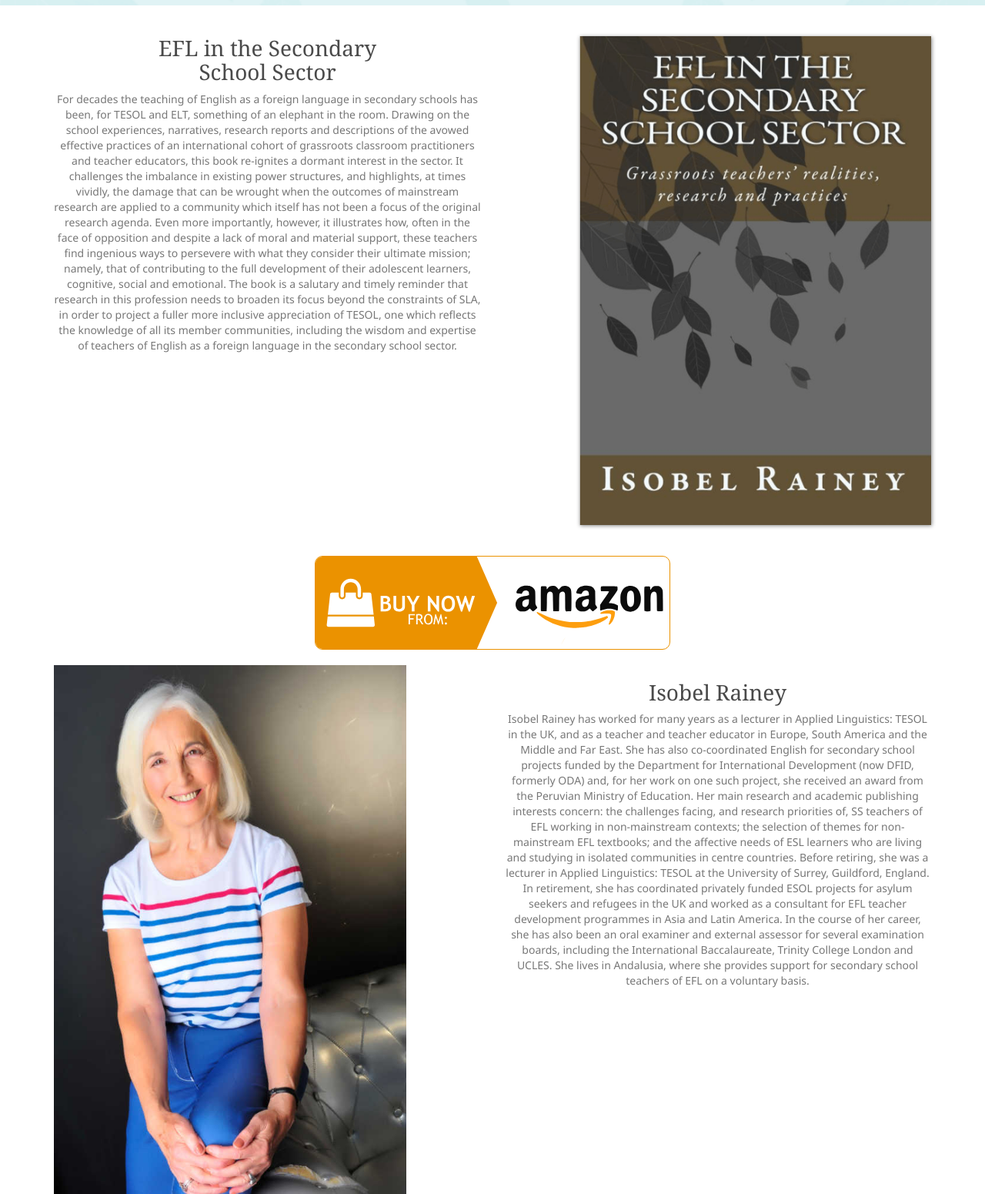
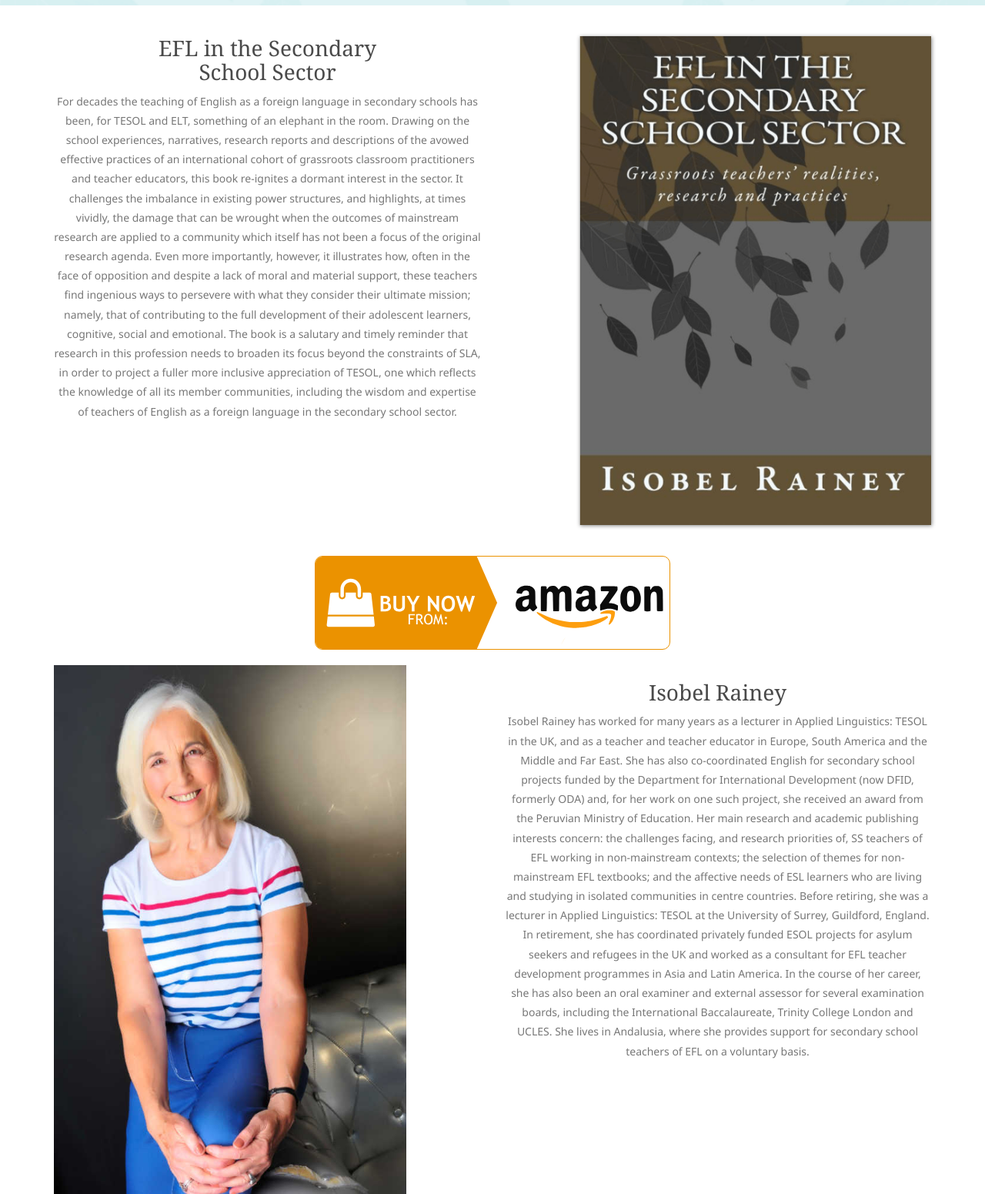
Before and after one commit to joweber123/isobel-book-1, a plain HTML site: page index.html in a window 1280 px wide. Shown: the part 162-1713 px from the top of the page at 77% size. Drawn offline with nearby package versions, Linux system fonts and the light colour scheme.

Commit message:
fixed line height

```diff
--- a/index.html
+++ b/index.html
@@ -32,7 +32,7 @@
         <div class="row">
           <div class="col-md-6 text-center showcase-left">
             <h1>EFL in the Secondary </br>School Sector</h1>
-              <p>For decades the teaching of English as a foreign language in secondary schools has been, for TESOL and ELT, something of an elephant in the room.  Drawing on the school experiences, narratives, research reports and descriptions of the avowed effective practices of an international cohort of grassroots classroom practitioners and teacher educators, this book re-ignites a dormant interest in the sector.  It challenges the imbalance in existing power structures, and highlights, at times vividly, the damage that can be wrought when the outcomes of mainstream research are applied to a community which itself has not been a focus of the original research agenda.  Even more importantly, however, it illustrates how, often in the face of opposition and despite a lack of moral and material support, these teachers find ingenious ways to persevere with what they consider their ultimate mission; namely, that of contributing to the full development of their adolescent learners, cognitive,  social and emotional. The book is a salutary and timely reminder that research in this profession needs to broaden its focus beyond the constraints of SLA, in order to project a fuller more inclusive appreciation of TESOL, one which reflects the knowledge of all its member communities, including the wisdom and expertise of teachers of English as a foreign language in the secondary school sector.
+              <p class ="extra-line-spacing">For decades the teaching of English as a foreign language in secondary schools has been, for TESOL and ELT, something of an elephant in the room.  Drawing on the school experiences, narratives, research reports and descriptions of the avowed effective practices of an international cohort of grassroots classroom practitioners and teacher educators, this book re-ignites a dormant interest in the sector.  It challenges the imbalance in existing power structures, and highlights, at times vividly, the damage that can be wrought when the outcomes of mainstream research are applied to a community which itself has not been a focus of the original research agenda.  Even more importantly, however, it illustrates how, often in the face of opposition and despite a lack of moral and material support, these teachers find ingenious ways to persevere with what they consider their ultimate mission; namely, that of contributing to the full development of their adolescent learners, cognitive,  social and emotional. The book is a salutary and timely reminder that research in this profession needs to broaden its focus beyond the constraints of SLA, in order to project a fuller more inclusive appreciation of TESOL, one which reflects the knowledge of all its member communities, including the wisdom and expertise of teachers of English as a foreign language in the secondary school sector.
             </p>
           </div>
           <div class="col-md-5 col-md-offset-1 showcase-right">
@@ -60,7 +60,7 @@
           </div>
           <div class="col-md-6 col-md-offset-1 text-center">
             <h1>Isobel Rainey</h1>
-            <p>Isobel Rainey  has worked for many years as a lecturer in Applied Linguistics: TESOL in the UK, and as a teacher and teacher educator in Europe, South America and the Middle and Far East.  She has also co-coordinated English for secondary school projects funded by the Department for International Development (now DFID, formerly ODA) and, for her work on one such project, she received an award from the Peruvian Ministry of Education. Her main research and academic publishing interests concern: the challenges facing, and research priorities of, SS teachers of EFL working in non-mainstream contexts; the selection of themes for non-mainstream EFL textbooks; and the affective needs of ESL learners who are living and studying in isolated communities in centre countries.  Before retiring, she was a lecturer in Applied Linguistics: TESOL at the University of Surrey, Guildford, England.  In retirement, she has coordinated privately funded ESOL projects for asylum seekers and refugees in the UK and worked as a consultant for EFL teacher development programmes in Asia and Latin America.  In the course of her career, she has also been an oral examiner and external assessor for several examination boards, including the International Baccalaureate, Trinity College London and UCLES. She lives in Andalusia, where she provides support for secondary school teachers of EFL on a voluntary basis.
+            <p class ="extra-line-spacing">Isobel Rainey  has worked for many years as a lecturer in Applied Linguistics: TESOL in the UK, and as a teacher and teacher educator in Europe, South America and the Middle and Far East.  She has also co-coordinated English for secondary school projects funded by the Department for International Development (now DFID, formerly ODA) and, for her work on one such project, she received an award from the Peruvian Ministry of Education. Her main research and academic publishing interests concern: the challenges facing, and research priorities of, SS teachers of EFL working in non-mainstream contexts; the selection of themes for non-mainstream EFL textbooks; and the affective needs of ESL learners who are living and studying in isolated communities in centre countries.  Before retiring, she was a lecturer in Applied Linguistics: TESOL at the University of Surrey, Guildford, England.  In retirement, she has coordinated privately funded ESOL projects for asylum seekers and refugees in the UK and worked as a consultant for EFL teacher development programmes in Asia and Latin America.  In the course of her career, she has also been an oral examiner and external assessor for several examination boards, including the International Baccalaureate, Trinity College London and UCLES. She lives in Andalusia, where she provides support for secondary school teachers of EFL on a voluntary basis.
             </p>
           </div>
         </div>
--- a/sass/_custom.scss
+++ b/sass/_custom.scss
@@ -292,3 +292,11 @@ h1{
 .modal-padding{
 
 }
+
+.extra-line-spacing{
+  line-height: inherit;
+  @media (min-width: 1200px) {
+      line-height: 1.8;
+
+    }
+}
```
Also changed, not shown: style.css.
